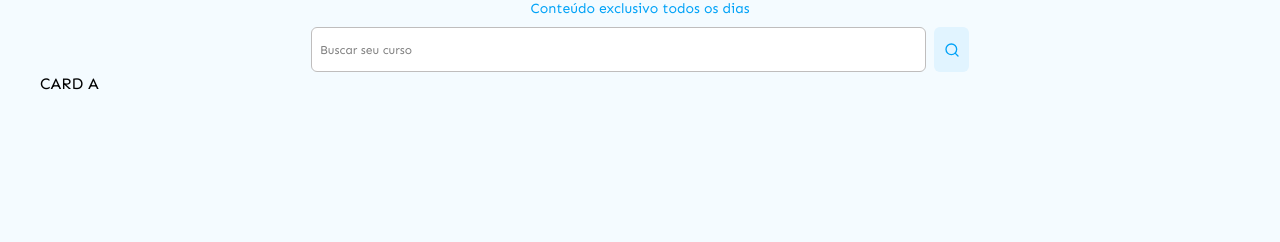
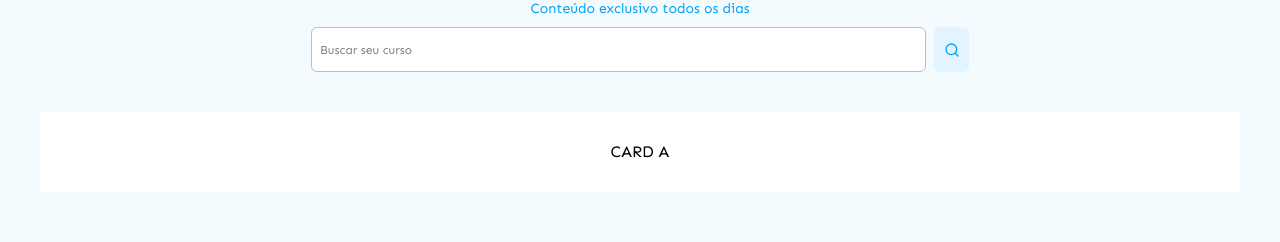
Before and after one commit to developerdavidj/react-typeS, a React (Vite) app: page / in a window 1280 px wide. Shown: the part 144-386 px from the top of the page. Built offline with nearby package versions, Linux system fonts and the light colour scheme.

Commit message:
dentro da tag <main> usando div para obter fundos brancos

```diff
--- a/src/main.tsx
+++ b/src/main.tsx
@@ -16,7 +16,9 @@ createRoot(document.getElementById('root')!).render(
 
           <Filter placeholder='Buscar seu curso' title="Busque o conteúdo que deseja assistir hoje" />
 
-          <Card />
+          <div className='flex flex-wrap gap-4 justify-center mt-10 bg-white items-center h-20' >
+            <Card />
+          </div>
 
         </main>
       <Footer/>
```
